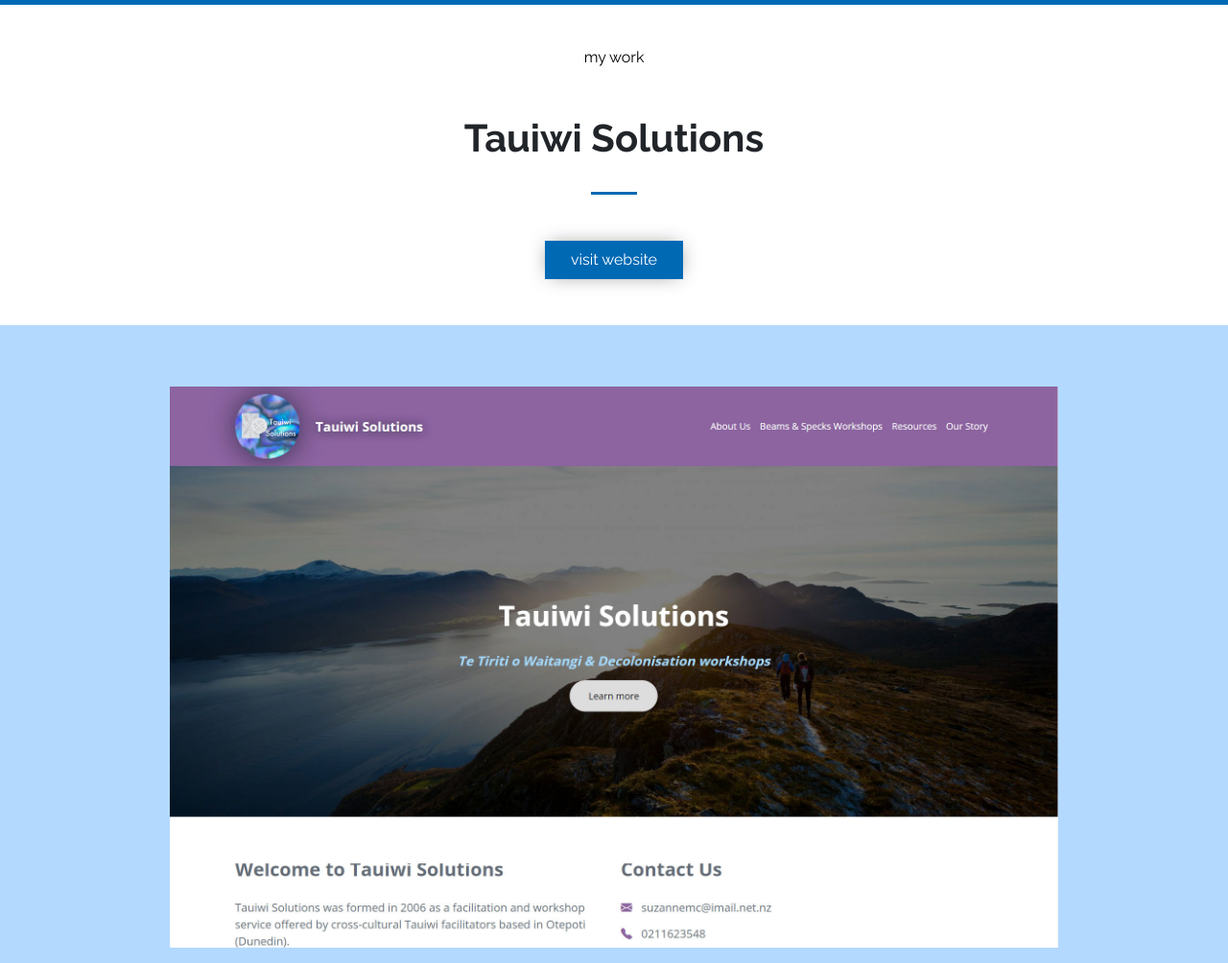
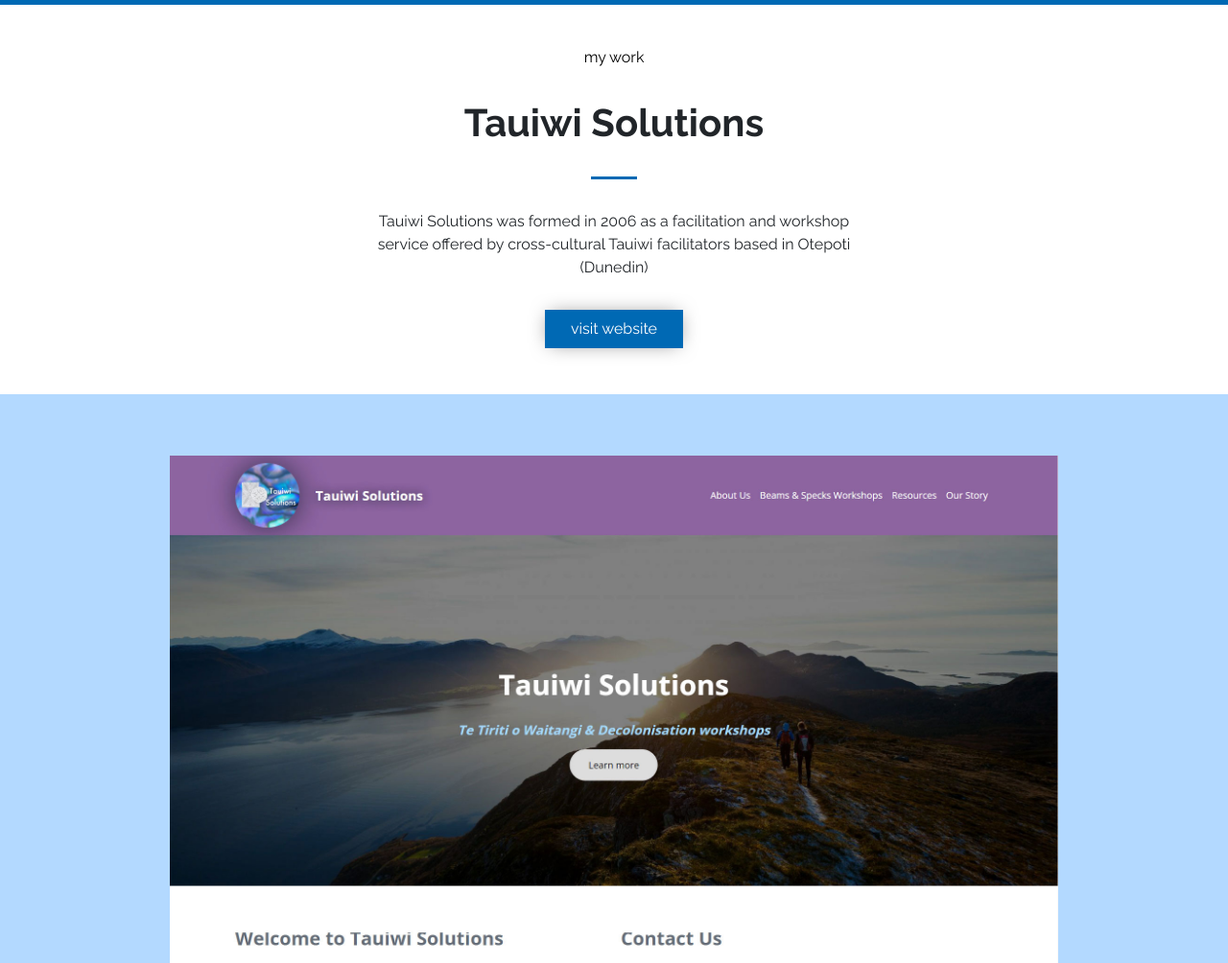
Before and after one commit to jamwalaman/gatsby-ajdesign-portfolio, a Gatsby site: page /tauiwi-solutions/ in a window 1280 px wide. Shown: the part 96-1100 px from the top of the page at 96% size. Built offline with nearby package versions, Linux system fonts and the light colour scheme; Gatsby itself is replaced by a stand-in of ours.

Commit message:
Add description on portfolio post page

```diff
--- a/src/styles/custom.scss
+++ b/src/styles/custom.scss
@@ -121,7 +121,7 @@
 }
 
 .page-title {
-    padding: 3rem 0;
+    padding: 2rem 0;
 }
 
 .headline-rule::before {
--- a/src/templates/portfolio-post.js
+++ b/src/templates/portfolio-post.js
@@ -13,13 +13,18 @@
     <Layout location={location} title={siteTitle}>
       <Link to="/portfolio" className='portfolio-link'>my work </Link>
       <PageTitle title={post.frontmatter.title} />
+      <Container>
+        <Row>
+          <Col md={{ span: 6, offset: 3 }} className='mb-3'><p className='text-center'>{post.frontmatter.description}</p></Col>
+        </Row>
+      </Container>
       <a className='website-link px-4 py-2' href={post.frontmatter.link} target='_blank' rel='noreferrer' title={post.frontmatter.title}>visit website</a>
-      {post.frontmatter.webMockup.map(mck => {
+      {post.frontmatter.webMockup.map((item, index) => {
         return (
-          <div style={{backgroundColor: mck.bgColour, padding: '4rem 0'}}>
+          <div key={index} style={{ backgroundColor: item.bgColour, padding: '4rem 0' }}>
             <Container>
               <Row className='justify-content-md-center'>
-                <Col md={10}><Image src={mck.mockupImg.publicURL} style={{width: '100%'}} /></Col>
+                <Col md={10}><Image src={item.mockupImg.publicURL} style={{ width: '100%' }} /></Col>
               </Row>
             </Container>
           </div>
```
